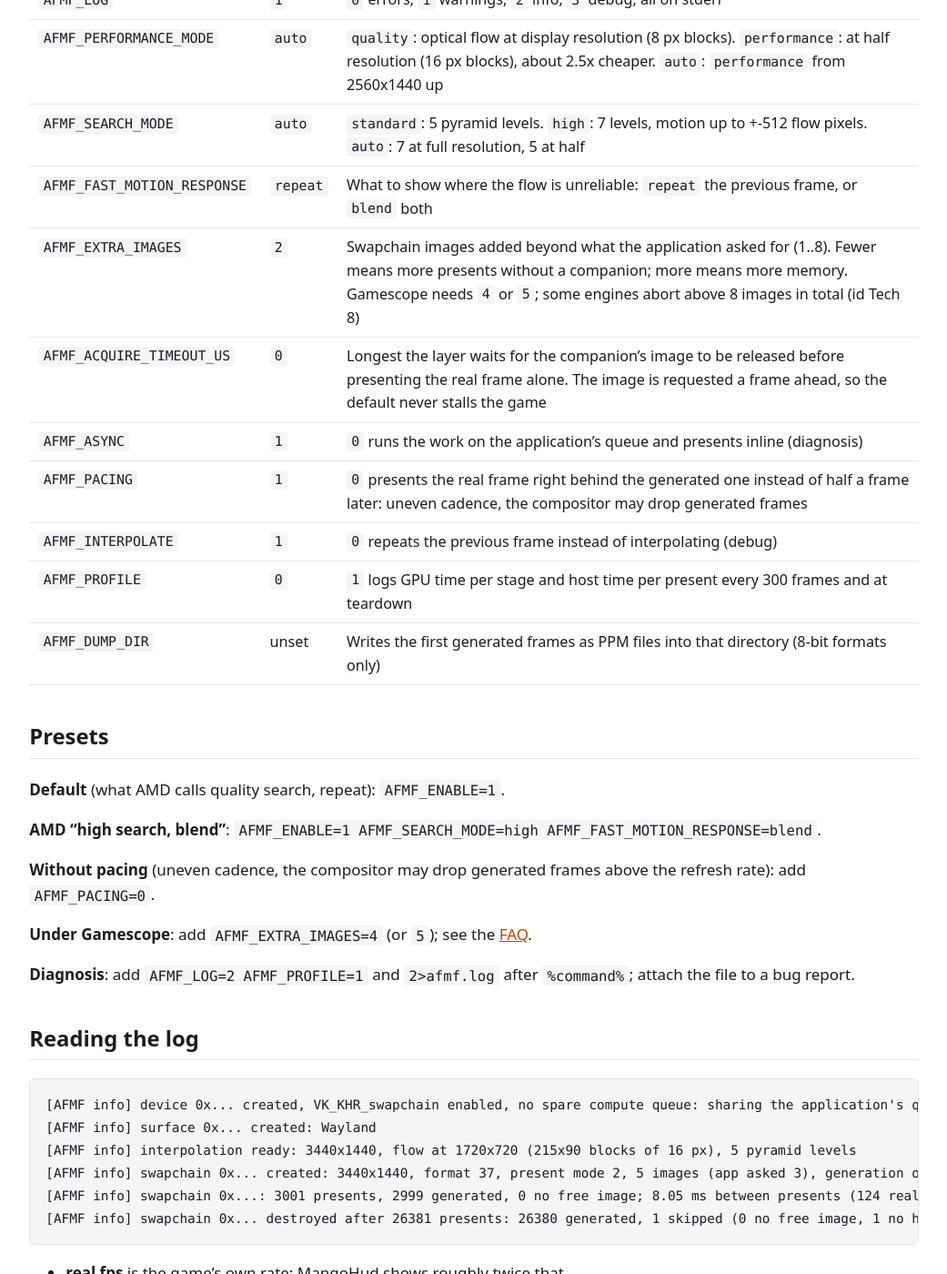
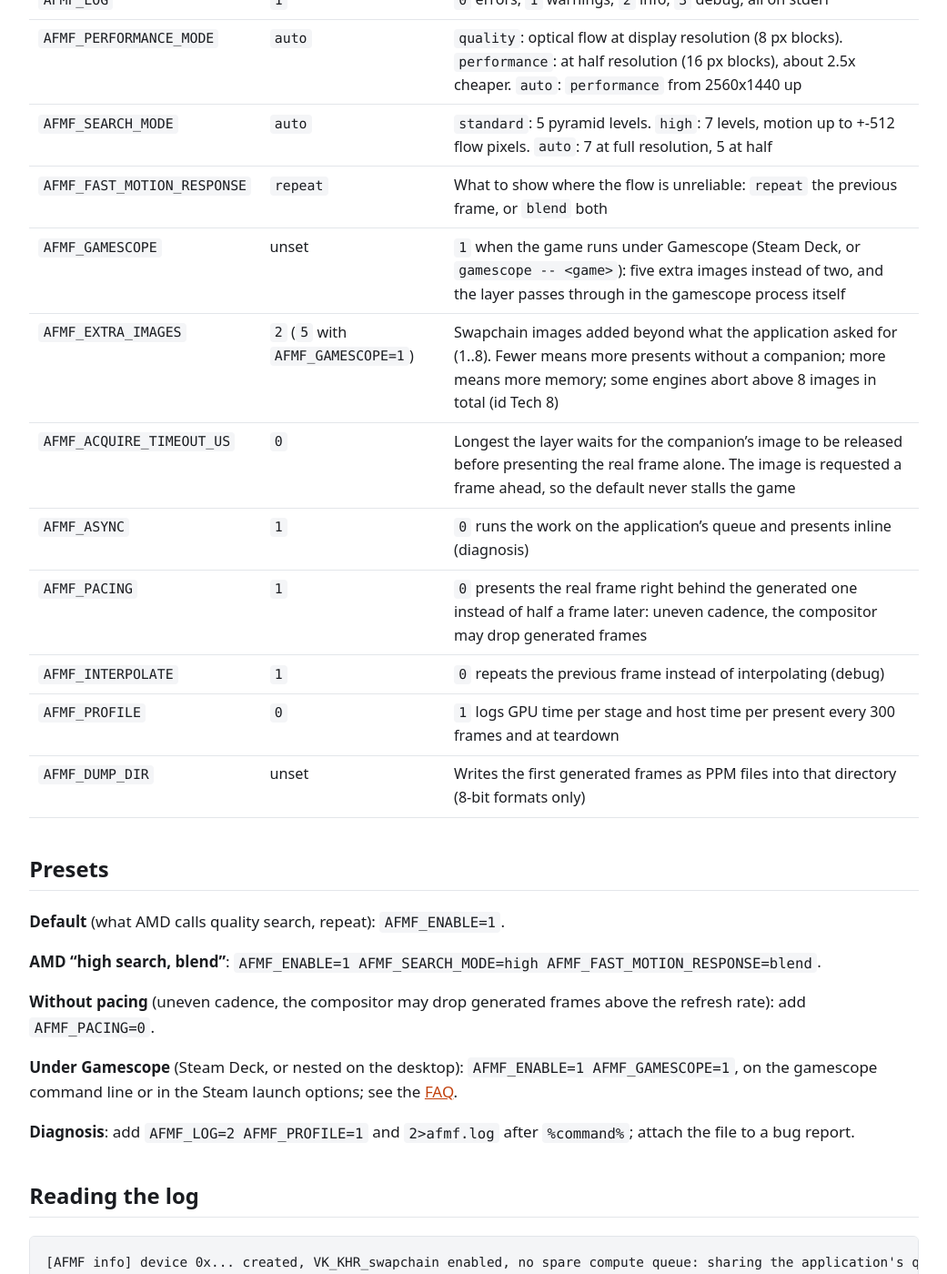
Before and after one commit to serialexperimentslainnnn/afmf-linux, a Jekyll site: the page built from docs/configuration.md, in a window 1280 px wide and 1400 px high, scrolled down 373 px. Shown: the whole window at 91% size, without its empty margins (119-1160 px from the left). Built offline with Jekyll 4.4.1, drawn with Linux system fonts in a browser that asks for light colours; some of the changed text lies outside the part shown.

Commit message:
docs: AFMF_GAMESCOPE=1 replaces the manual AFMF_EXTRA_IMAGES advice for Gamescope

```diff
--- a/docs/configuration.md
+++ b/docs/configuration.md
@@ -16,7 +16,8 @@ names mirror the settings AMD exposes for AFMF on Windows where such a setting e
 | `AFMF_PERFORMANCE_MODE` | `auto` | `quality`: optical flow at display resolution (8 px blocks). `performance`: at half resolution (16 px blocks), about 2.5x cheaper. `auto`: `performance` from 2560x1440 up |
 | `AFMF_SEARCH_MODE` | `auto` | `standard`: 5 pyramid levels. `high`: 7 levels, motion up to +-512 flow pixels. `auto`: 7 at full resolution, 5 at half |
 | `AFMF_FAST_MOTION_RESPONSE` | `repeat` | What to show where the flow is unreliable: `repeat` the previous frame, or `blend` both |
-| `AFMF_EXTRA_IMAGES` | `2` | Swapchain images added beyond what the application asked for (1..8). Fewer means more presents without a companion; more means more memory. Gamescope needs `4` or `5`; some engines abort above 8 images in total (id Tech 8) |
+| `AFMF_GAMESCOPE` | unset | `1` when the game runs under Gamescope (Steam Deck, or `gamescope -- <game>`): five extra images instead of two, and the layer passes through in the gamescope process itself |
+| `AFMF_EXTRA_IMAGES` | `2` (`5` with `AFMF_GAMESCOPE=1`) | Swapchain images added beyond what the application asked for (1..8). Fewer means more presents without a companion; more means more memory; some engines abort above 8 images in total (id Tech 8) |
 | `AFMF_ACQUIRE_TIMEOUT_US` | `0` | Longest the layer waits for the companion's image to be released before presenting the real frame alone. The image is requested a frame ahead, so the default never stalls the game |
 | `AFMF_ASYNC` | `1` | `0` runs the work on the application's queue and presents inline (diagnosis) |
 | `AFMF_PACING` | `1` | `0` presents the real frame right behind the generated one instead of half a frame later: uneven cadence, the compositor may drop generated frames |
@@ -33,7 +34,8 @@ names mirror the settings AMD exposes for AFMF on Windows where such a setting e
 **Without pacing** (uneven cadence, the compositor may drop generated frames above the refresh
 rate): add `AFMF_PACING=0`.
 
-**Under Gamescope**: add `AFMF_EXTRA_IMAGES=4` (or `5`); see the [FAQ]({{ '/faq/' | relative_url }}).
+**Under Gamescope** (Steam Deck, or nested on the desktop): `AFMF_ENABLE=1 AFMF_GAMESCOPE=1`, on
+the gamescope command line or in the Steam launch options; see the [FAQ]({{ '/faq/' | relative_url }}).
 
 **Diagnosis**: add `AFMF_LOG=2 AFMF_PROFILE=1` and `2>afmf.log` after `%command%`; attach the file
 to a bug report.
@@ -52,7 +54,7 @@ to a bug report.
 - **real fps** is the game's own rate; MangoHud shows roughly twice that.
 - **no free image** counts presents that got no companion because the presentation engine had no
   image to give; a game in FIFO at the display's refresh rate has none to give, and Gamescope
-  keeps more in flight than a desktop compositor (raise `AFMF_EXTRA_IMAGES`).
+  keeps more in flight than a desktop compositor (`AFMF_GAMESCOPE=1`).
 - **in the layer** is host time on the game's thread per present; **presentation thread** is the
   layer's own thread, off the game's critical path.
 - **pacing hold** is how long the real frame was held back: half the frame time.
```
Also changed, not shown: PROJECTMAP.md (+2 -1 lines), docs/faq.md (+2 -2 lines), CHANGELOG.md, README.md.
